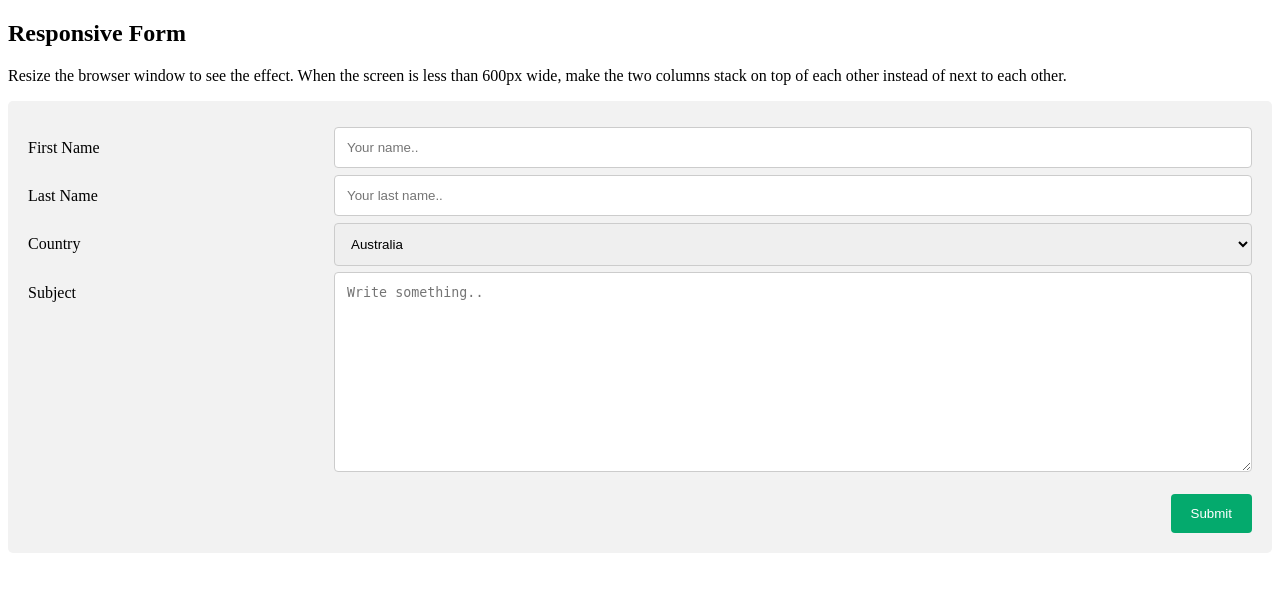
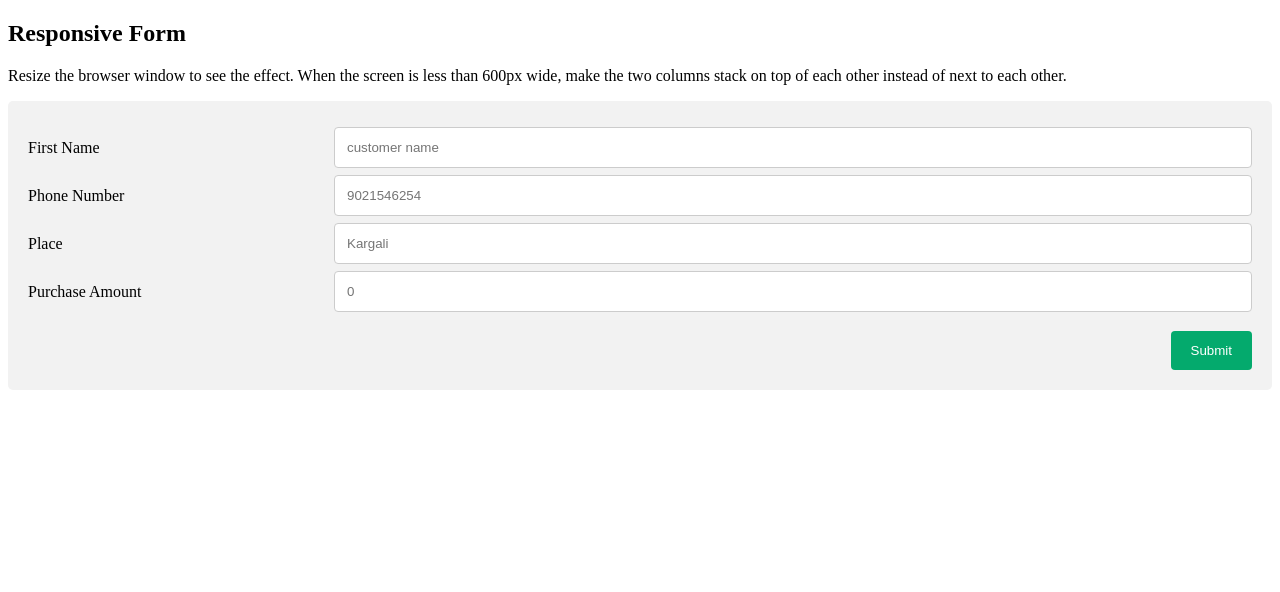
Before and after one commit to GuptAmit725/ApnaDukaan, a Django app: page /members/ in a window 1280 px wide. Shown: the top 592 px of the page. Run offline with Django 4.2, Linux system fonts and the light colour scheme.

Commit message:
Added some modifications in fomr.html

```diff
--- a/datafeed/members/templates/form.html
+++ b/datafeed/members/templates/form.html
@@ -73,45 +73,43 @@ input[type=submit]:hover {
 <p>Resize the browser window to see the effect. When the screen is less than 600px wide, make the two columns stack on top of each other instead of next to each other.</p>
 
 <div class="container">
-  <form action="/action_page.php">
+  <form action="/members/", method="POST">
   <div class="row">
     <div class="col-25">
-      <label for="fname">First Name</label>
+      <label for="name">First Name</label>
     </div>
     <div class="col-75">
-      <input type="text" id="fname" name="firstname" placeholder="Your name..">
+      <input type="text" id="name" name="name" placeholder="customer name">
     </div>
   </div>
   <div class="row">
     <div class="col-25">
-      <label for="lname">Last Name</label>
+      <label for="phone">Phone Number</label>
     </div>
     <div class="col-75">
-      <input type="text" id="lname" name="lastname" placeholder="Your last name..">
+      <input type="text" id="phone" name="phone" placeholder="9021546254">
     </div>
   </div>
   <div class="row">
     <div class="col-25">
-      <label for="country">Country</label>
+      <label for="place">Place</label>
     </div>
     <div class="col-75">
-      <select id="country" name="country">
-        <option value="australia">Australia</option>
-        <option value="canada">Canada</option>
-        <option value="usa">USA</option>
-      </select>
+      <input type="text" id="place" name="place" placeholder="Kargali">
     </div>
   </div>
   <div class="row">
     <div class="col-25">
-      <label for="subject">Subject</label>
+      <label for="PurchaseAmount">Purchase Amount</label>
     </div>
     <div class="col-75">
-      <textarea id="subject" name="subject" placeholder="Write something.." style="height:200px"></textarea>
+      <input type="text" id="PurchaseAmount" name="PurchaseAmount" placeholder="0">
     </div>
   </div>
   <br>
   <div class="row">
+    {% csrf_token %}
+    {{form }}
     <input type="submit" value="Submit">
   </div>
   </form>
--- a/datafeed/members/views.py
+++ b/datafeed/members/views.py
@@ -10,6 +10,7 @@ def members(request):
     template = loader.get_template('form.html')#('all_members.html')
     if request.method=='POST':
         mymember = Member(request.POST)
+        print(mymember)
         if mymember.is_valid():
             mymember.save()
 
```
